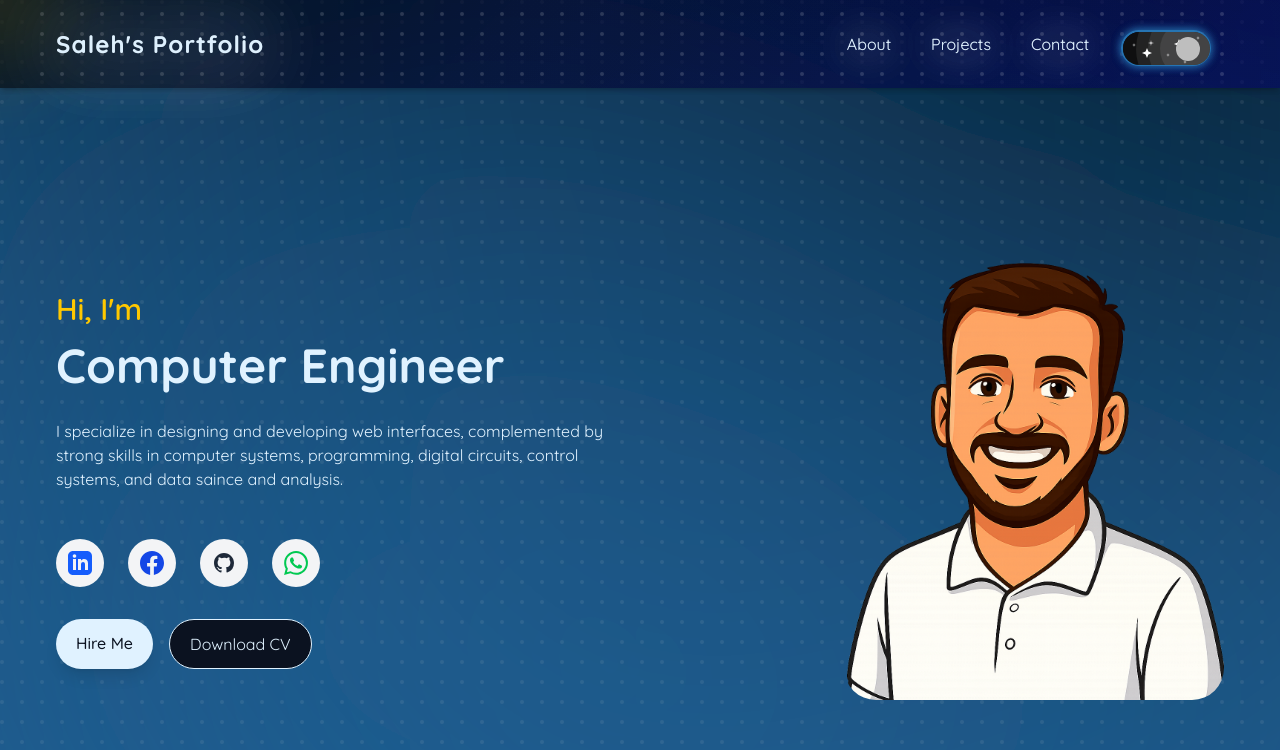
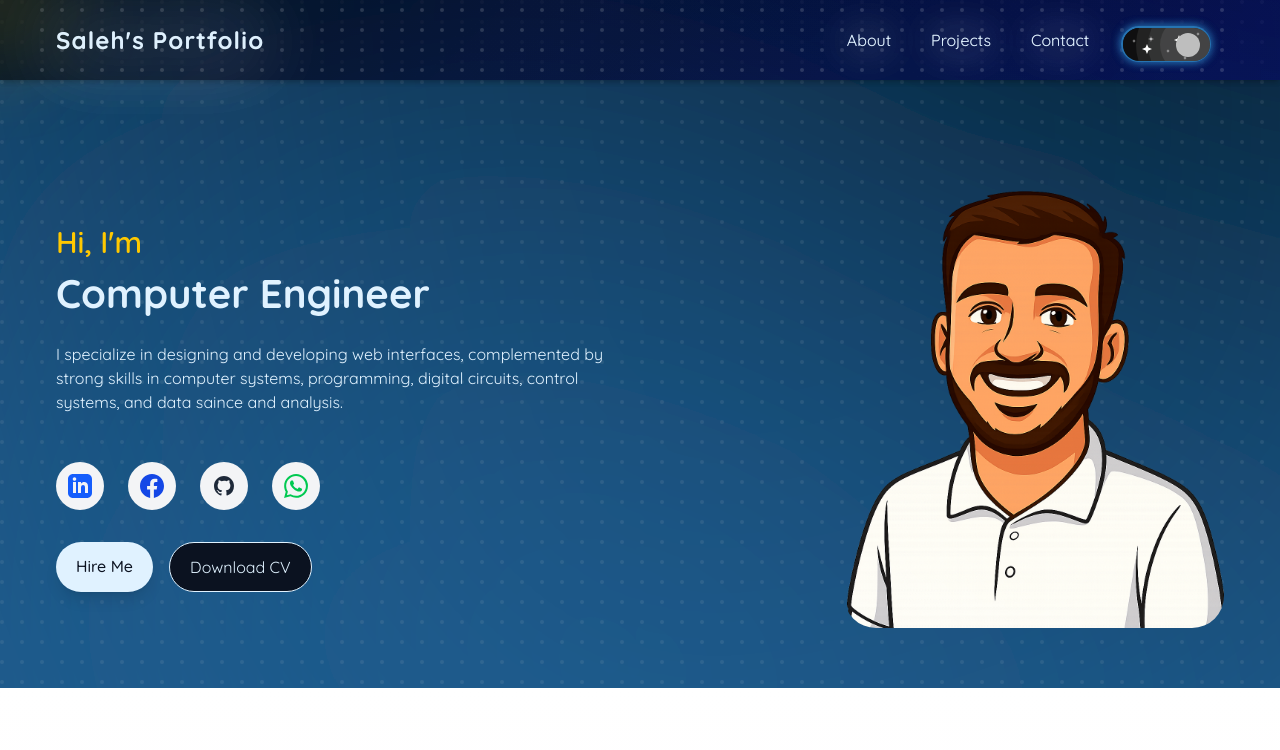
Before and after one commit to salehBayduon/protifolio-next-js, a Next.js app: page / in a window 1280 px wide. Shown: the top 750 px of the page. Built offline with nearby package versions, Linux system fonts and the light colour scheme; grey boxes are pictures that could not be loaded.

Commit message:
Initial commit with Next.js projects

```diff
--- a/src/app/components/HeroSection.jsx
+++ b/src/app/components/HeroSection.jsx
@@ -5,12 +5,12 @@ import { TypeAnimation } from 'react-type-animation';
 
 export default function HeroSection() {
   return (
-    <section id='hero' className=" min-h-[125vh] md:min-h-[70vh] flex items-center animate-fadeIn text-[var(--text)] h-screen bg-cover bg-center ">
+    <section id='hero' className=" mt-12 md:min-h-[70vh] flex items-center animate-fadeIn text-[var(--text)] bg-cover bg-center ">
       <div className="container mx-auto grid grid-cols-1 md:grid-cols-2 gap-8 items-center">
 
         <div>
           <h3 className="text-[var(--accent)] font-semibold text-3xl" style={{ animationDelay: '80ms' }}>Hi, I'm</h3>
-          <h1 className="text-xl md:text-2xl font-bold leading-tight mt-2 animate-slideUp" style={{ animationDelay: '160ms' }}>
+          <h1 className="text-xl md:text-xl font-bold leading-tight mt-2 animate-slideUp" style={{ animationDelay: '160ms' }}>
             <TypeAnimation
               sequence={[
                 'Saleh Bayduon ..',
--- a/src/app/components/SectionNav.jsx
+++ b/src/app/components/SectionNav.jsx
@@ -81,7 +81,7 @@ const SCROLL_THRESHOLD = 100;
 
   return (
     <div>
-      <nav className={` fixed p-3 top-0 left-0 w-full z-50 shadow-md  fixed top-0 left-0 w-full z-50 shadow-md bg-[var(--gradient)]/90 transition-transform duration-500' ${
+      <nav className={` fixed p-2 top-0 left-0 w-full z-50 shadow-md  fixed top-0 left-0 w-full z-50 shadow-md bg-[var(--gradient)]/90 transition-transform duration-500' ${
     showNavbar ? 'translate-y-0' : '-translate-y-full'}`}
    style={{ background: "var(--gradient)" , opacity: 0.9 }}>
     <div className=" container flex items-center justify-between h-16 "   style={{
@@ -90,7 +90,8 @@ const SCROLL_THRESHOLD = 100;
   }}>
 
           <div className="flex items-center gap-4">
-            <Link href="/" className="text-2xl font-bold tracking-wider text-[var(--text)] drop-shadow-[0_0_5px_#ffffff] drop-shadow-[0_0_10px_#ffffff] drop-shadow-[0_0_20px_#ffffff] drop-shadow-[0_0_40px_#ffffff]">Saleh's Portfolio</Link>
+            <Link href="/" className="hidden md:block md:text-2xl text-xl font-bold tracking-wider text-[var(--text)] drop-shadow-[0_0_5px_#ffffff] drop-shadow-[0_0_10px_#ffffff] drop-shadow-[0_0_20px_#ffffff] drop-shadow-[0_0_40px_#ffffff]">Saleh's Portfolio</Link>
+            <Link href="/" className="block md:hidden md:text-2xl text-xl font-bold tracking-wider text-[var(--text)] drop-shadow-[0_0_5px_#ffffff] drop-shadow-[0_0_10px_#ffffff] drop-shadow-[0_0_20px_#ffffff] drop-shadow-[0_0_40px_#ffffff]">Portfolio</Link>
           </div>
 
           <div className="hidden md:flex items-center gap-6 ">
```
Also changed, not shown: src/app/components/ThemeToggle.css (line endings or trailing spaces).
